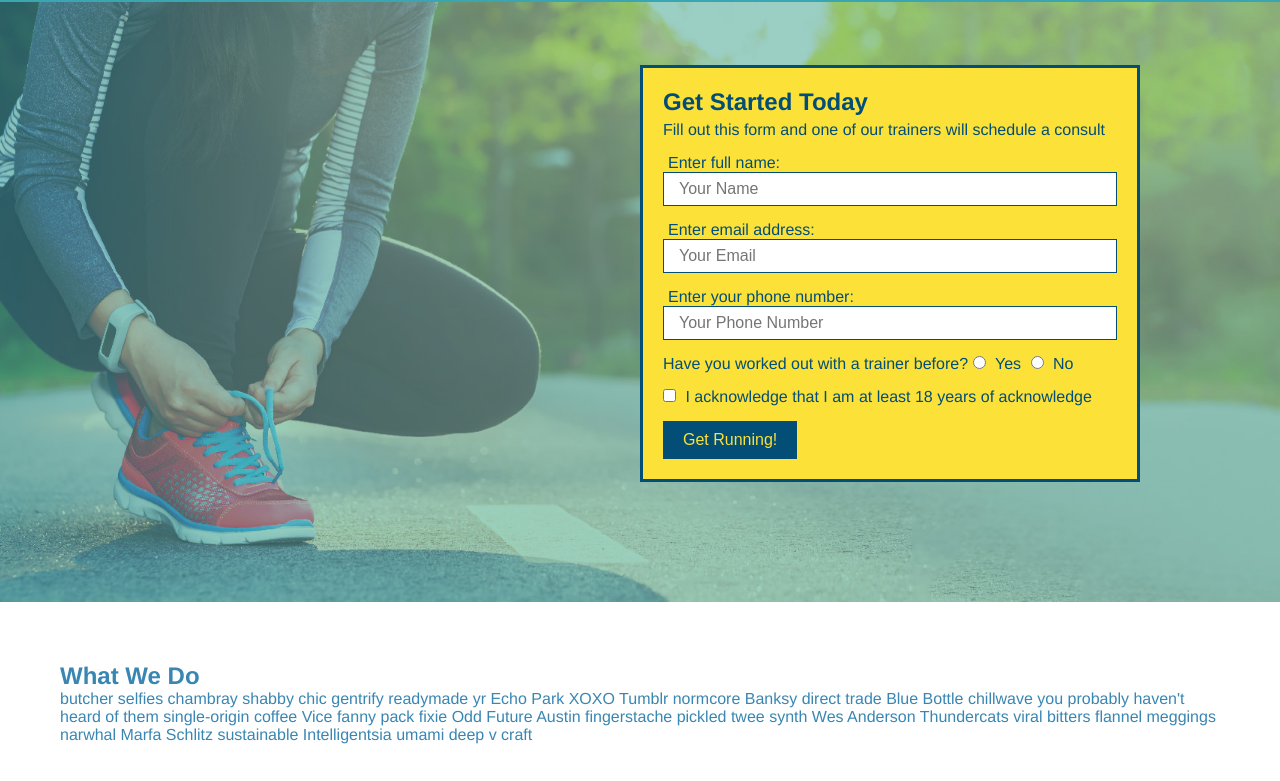
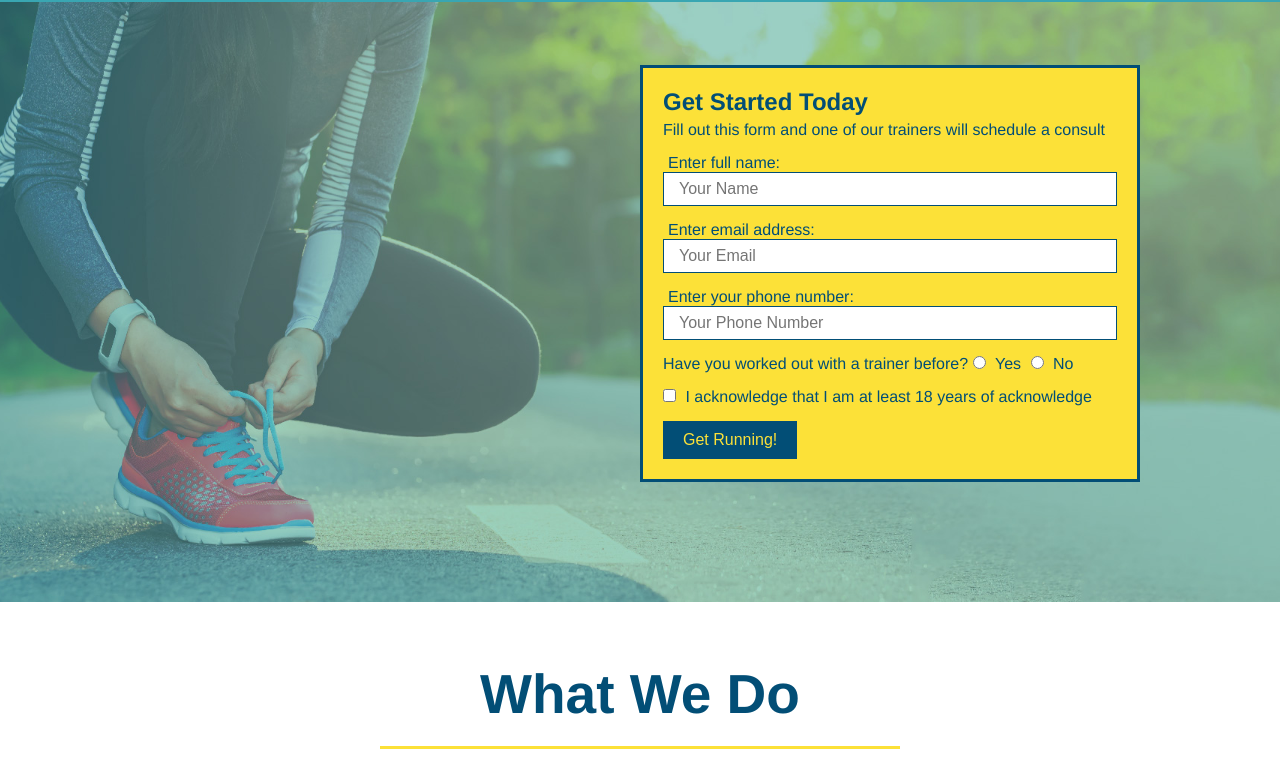
Before and after one commit to d-taylor6403/RunBuddyRunV1, a plain HTML site: page index.html in a window 1280 px wide. Shown: the part 80-861 px from the top of the page. Drawn offline with Linux system fonts and the light colour scheme.

Commit message:
style what we do section

```diff
--- a/index.html
+++ b/index.html
@@ -76,8 +76,8 @@
     <!--End Hero-->
 
     <!--"what we do" section-->
-    <section>
-        <h2 id="what-we-do">What We Do</h2>
+    <section id="what-we-do" class="intro">
+        <h2>What We Do</h2>
         <p>
             butcher selfies chambray shabby chic gentrify readymade yr Echo Park XOXO Tumblr normcore Banksy direct
             trade Blue Bottle chillwave you probably haven't heard of them single-origin coffee Vice fanny pack fixie
@@ -87,8 +87,8 @@
     </section>
 
     <!--"what you do" section-->
-    <section>
-        <h2 id="what-you-do">What You Do</h2>
+    <section id="what-you-do">
+        <h2>What You Do</h2>
 
         <div>
             <!--SVG File inserted here-->
@@ -98,17 +98,22 @@
         </div>
 
         <div>
-
+            <!--SVG File 2 inserted here-->
+            <img src="./assets/images/step-2.svg" alt="" />
             <h3>Step 2: Consult with One of Our Trainers.</h3>
             <p>Are you here to build muscle, lose weight, or just feel good?</p>
         </div>
 
         <div>
+            <!--SVG File 3 inserted here-->
+            <img src="./assets/images/step-3.svg" alt="" />
             <h3>Step 3: Get Running.</h3>
             <p>Hit the ground running (literally) once your trainer lays out your plan/ </p>
         </div>
 
         <div>
+            <!--SVG File 4 inserted here-->
+            <img src="./assets/images/step-4.svg" alt="" />
             <h3>Step 4: See Results.</h3>
             <p>Bi-weekly checkins with your trainer will keep you focused</p>
         </div>
--- a/style.css
+++ b/style.css
@@ -125,3 +125,25 @@ section {
 }
 
 /* Hero Style End */
+
+.intro {
+    text-align: center;
+}
+
+.intro h2 {
+  font-size: 55px;
+  color: #024e76;
+  margin-bottom: 35px;
+  padding: 0 100px 20px 100px;
+  border-bottom: 3px solid;
+  border-color: #fce138;
+  display: inline-block;
+}
+
+.intro p {
+    line-height: 1.7;
+    color: #3986b2;
+    width: 80%;
+    font-size: 20px;
+    margin: 0 auto;
+}
```
